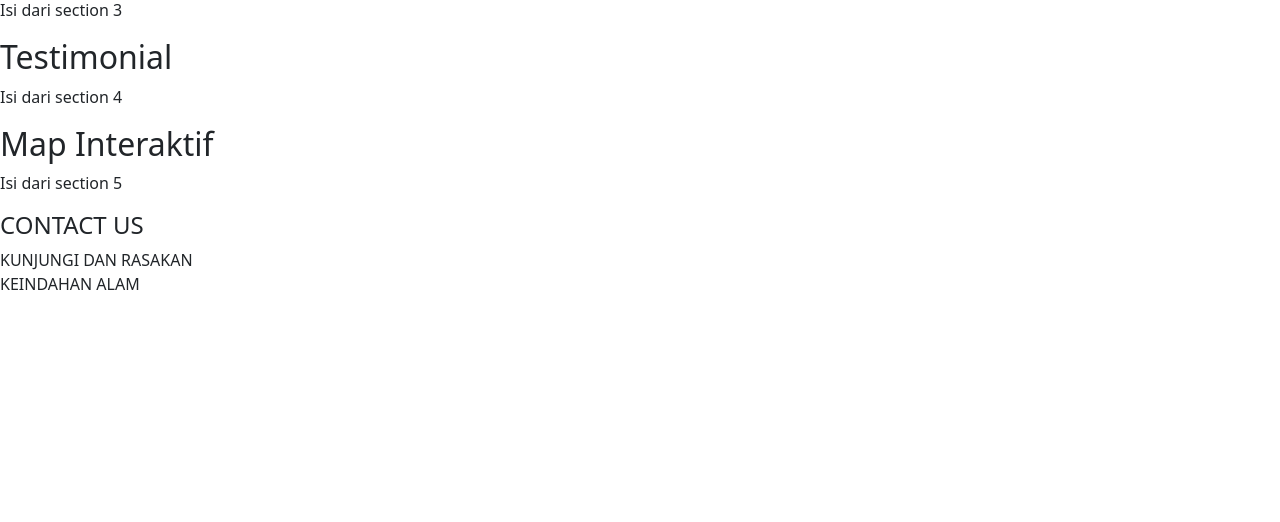
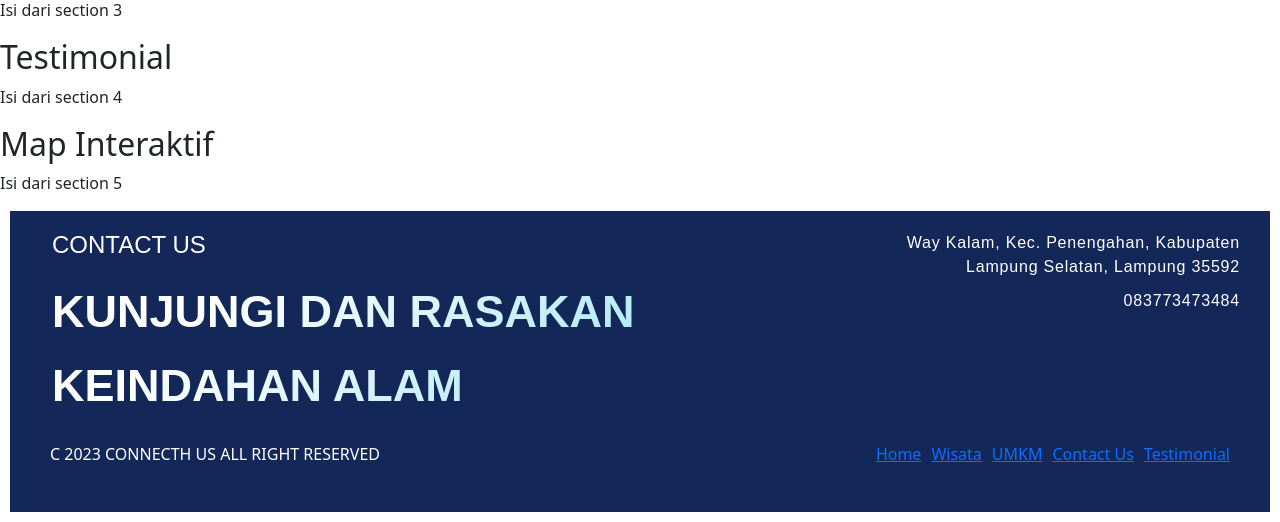
Before and after one commit to Tematik-Way-Kalam/Website-Wisata-WayKalam, a PHP site: page / in a window 1280 px wide; the page is wider, and only the part inside the window is pictured. Shown: the part 1351-1873 px from the top of that part. Before the commit the page ends 1641 px from the top of that part, so only its background shows below. Run offline with PHP 8.4, Linux system fonts and the light colour scheme; some libraries are stand-ins or nearby versions.

Commit message:
Perubahan Style CSS Footer

```diff
--- a/client/index.php
+++ b/client/index.php
@@ -10,7 +10,7 @@
     <script src="js/bootstrap.bundle.min.js"></script>
 
     <!-- FONT -->
-    <link rel="stylesheet" href="font-awesome/css/all.css">
+    <link rel="stylesheet" href="font-awesome/css/font-awesome.min.css">
     <title>Landing Page</title>
 </head>
 <body>
@@ -89,7 +89,7 @@
                             <a type="button" class="nav-link btn btn-info" href="#section2">Wisata</a>
                             <a type="button" class="nav-link btn btn-info" href="#section2">UMKM</a>
                             <a  type="button" class="nav-link btn btn-info" href="#section5">
-                                Map Interaktif <i class="fa-solid fa-map" aria-hidden="true"></i>
+                                Map Interaktif <i class="fa fa-map" aria-hidden="true"></i>
                             </a>
                         </div>
                     </div>
@@ -99,22 +99,15 @@
     </header>
 
     <section id="section1">
-        <table class="table1">
+        <table>
             <td class="td1">
                 <h2>Tentang</h2>
             </td>
             <td class="td2">
                 <p>Desa Wisata Way Kalam adalah salah satu dari sekian banyak desa wisata yang berkembang di wilayah Kabupaten Lampung Selatan.  Berlokasi di kawasan lereng gunung Rajabasa (salah satu gunung yang terkenal di Kabupaten Lampung Selatan)  Desa Wisata Way Kalam adalah salah satu dari sekian banyak desa wisata yang berkembang di wilayah Kabupaten Lampung Selatan.  Berlokasi di kawasan lereng gunung Rajabasa (salah satu gunung yang terkenal di Kabupaten Lampung Selatan) </p>
                 <a  type="button" class="nav-link btn btn-primary" href="#">
-                    Lihat Selengkapnya <i class="fa-solid fa-circle-arrow-right"></i>
-            </td>
-        </table>
-        <table class="table2">
-            <td class="td3">
-                <video src="bg/JJ.mp4" width="810" height="457" controls></video>
-            </td>
-            <td class="td4">
-                <img src="bg/visit.jpg"width="457" height="457" alt="visitor">
+                    Lihat Selengkapnya <i class="far fa-arrow-alt-circle-right"></i>
+                </a>
             </td>
         </table>
     </section>
@@ -143,8 +136,35 @@
     </section>
 
     <footer>
-        <h4>CONTACT US</h4>
-        <p>KUNJUNGI DAN RASAKAN <br>KEINDAHAN ALAM</p>
+        <div class="banner">
+            <div class="container">
+                <div class="contact-us">
+                    <h4>CONTACT US</h4>
+                    <p class="kunjungi-dan-rasakan">KUNJUNGI DAN RASAKAN <br>KEINDAHAN ALAM</p>
+                </div>
+            </div>
+
+            <div class="contact-info">
+                <p>Way Kalam, Kec. Penengahan, Kabupaten Lampung Selatan, Lampung 35592</p>
+                <p>083773473484</p>
+            </div>
+        </div>
+
+        <div>
+            <div class="down">
+                <div class="connect">
+                    <div class="reserved">
+                        <p>C 2023 CONNECTH US ALL RIGHT RESERVED</p>
+                    </div>
+                </div>
+
+                <div class="menuItems">
+                    <li><a href='#' data-item='Home'>Home</a></li>
+                    <li><a href='#' data-item='Wisata'>Wisata</a></li>
+                    <li><a href='#' data-item='UMKM'>UMKM</a></li>
+                    <li><a href='#' data-item='Contact Us'>Contact Us</a></li>
+                    <li><a href='#' data-item='Testimonial'>Testimonial</a></li>
+                </div>
+            </div>
+        </div>
     </footer>
-</body>
-</html>
--- a/client/style.css
+++ b/client/style.css
@@ -128,3 +128,83 @@ header {
     margin-left: 10px;
     border-radius: 20px;
 }
+
+/*FOOTER*/
+footer {
+    margin: 10px;
+    padding: 20px 30px;
+    background: #132758;
+    color: #fff;
+}
+
+.banner {
+    display: flex;
+}
+
+.container {
+    width: 100%;
+    /* max-width: 1200px; */
+    margin: 0 auto;
+    display: inline;
+}
+
+.contact-us {
+    /* display: inline-block; */
+    /* margin-right: 100px; */
+
+    font-family: 'Big Shoulders Display', sans-serif;
+    font-size: 32px;
+    font-weight: 900;
+    line-height: 38px;
+    letter-spacing: 0em;
+    text-align: left;
+    background-color: #0000;
+    background: var(--p2, linear-gradient(137deg, #FFF 24.22%, #7CDBF0 105.58%));
+background-clip: text;
+-webkit-background-clip: text;
+-webkit-text-fill-color: transparent;
+    color: #fff;
+}
+
+.kunjungi-dan-rasakan {
+    /* display: inline-block; */
+
+    font-family: 'Poppins', sans-serif;
+    font-size: 64px;
+    font-weight: 900;
+    font-style: normal;
+    line-height: normal;
+    /* letter-spacing: 0.05em; */
+    text-align: left;
+    font-variant: all-small-caps;
+    color: linear-gradient(136.79deg, #FFFFFF 24.22%, #7CDBF0 105.58%);
+}
+
+.contact-info {
+    /* margin-right: 100px; */
+    color: #fff;
+
+    p {
+      font-family: 'Poppins', sans-serif;
+      font-size: 16px;
+      font-weight: 400;
+      line-height: 24px;
+      letter-spacing: 0.05em;
+      text-align: right;
+      margin-bottom: 10px;
+    }
+}
+
+.down{
+    display: flex;
+    justify-content: space-between;
+    padding: 0;
+    margin: 10px;
+}
+
+.menuItems {
+    list-style: none;
+    display: flex;
+    flex-direction: row;
+    gap: 10px;
+}
```
